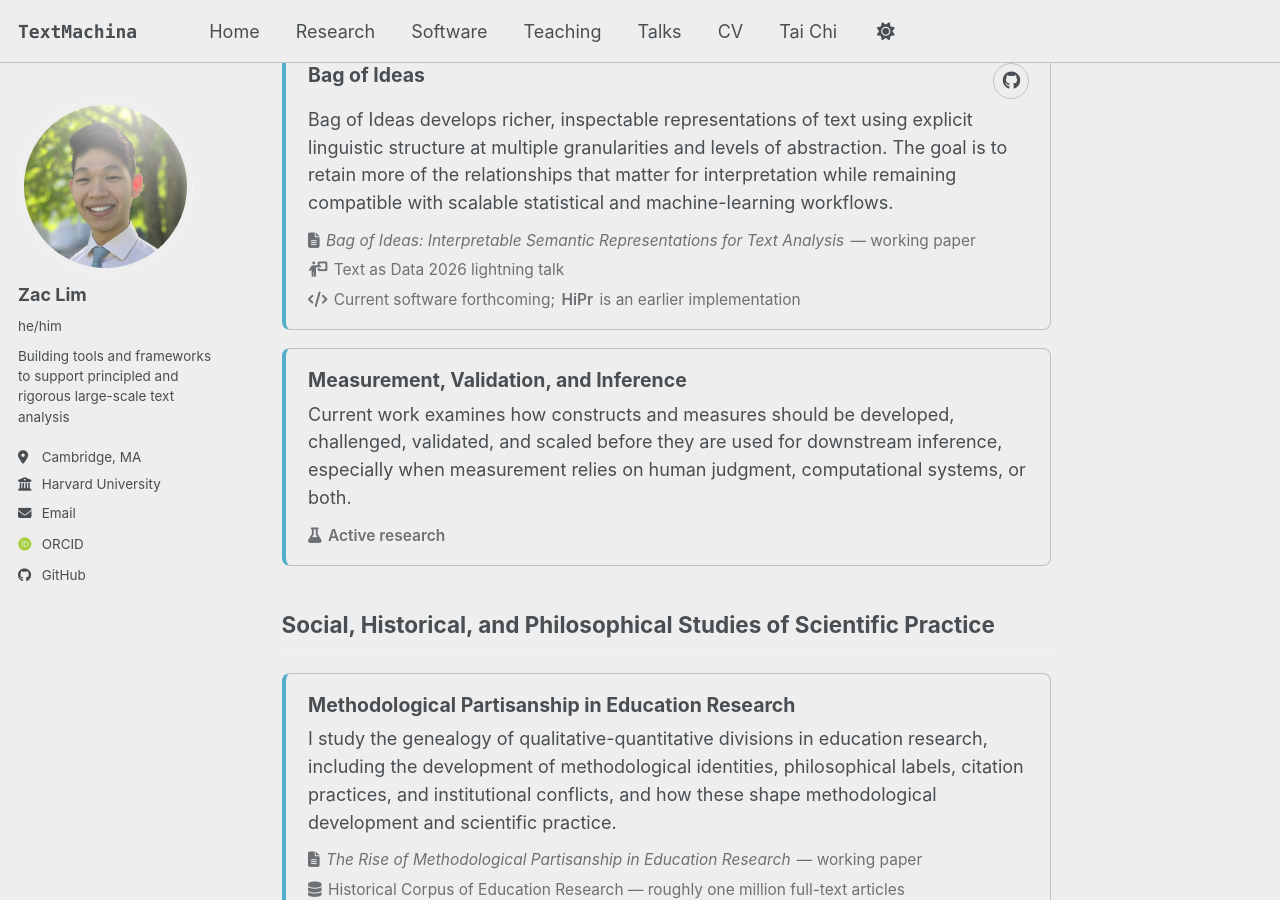
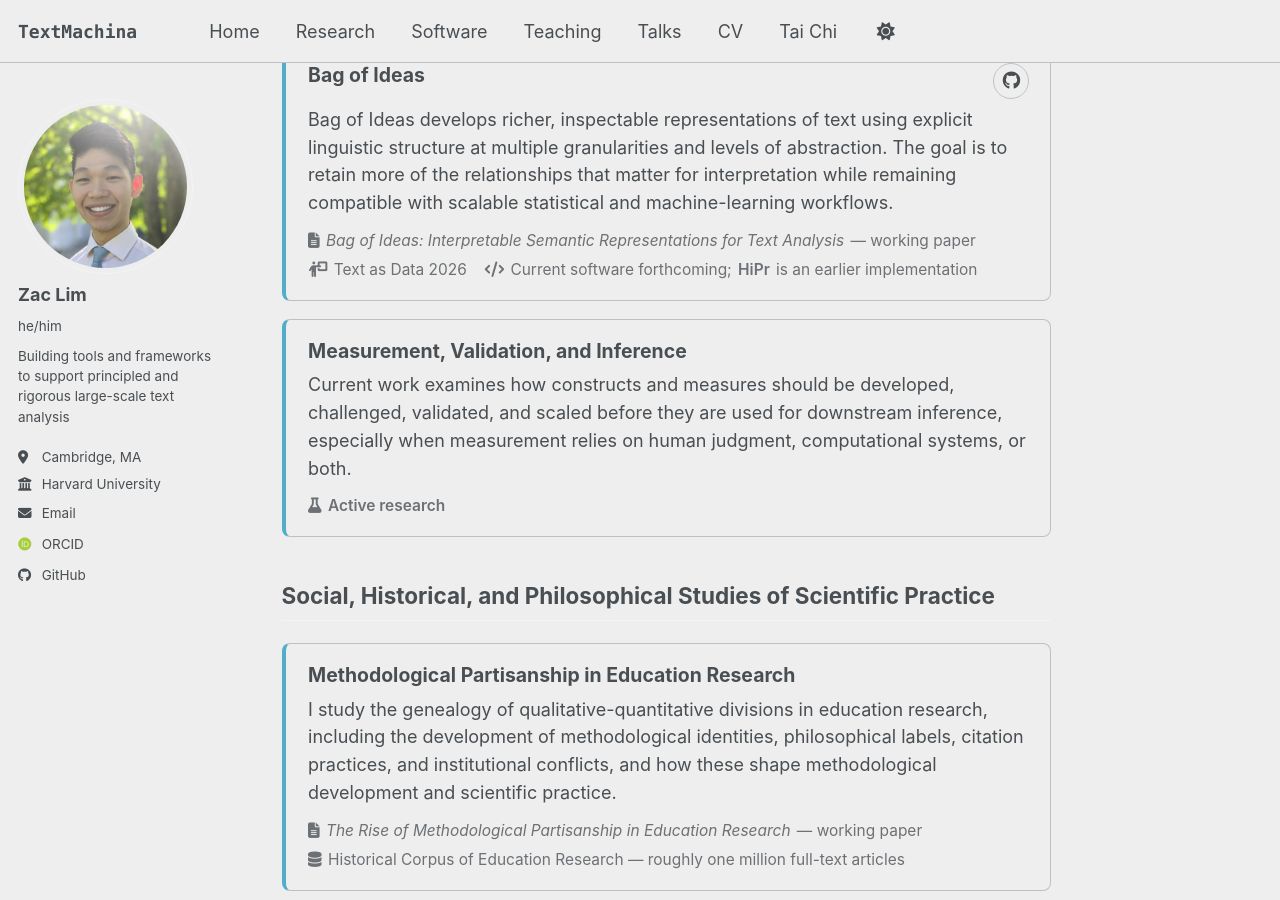
Before and after one commit to zacthinks/zacthinks.github.io, a Jekyll site: the page built from _pages/research.md, in a window 1280 px wide and 900 px high, scrolled down 1112 px. Built offline with Jekyll 4.4.1, drawn with Linux system fonts in a browser that asks for light colours; some web fonts are replaced; a script bundle is joined from its source files by our own code; library files that are not in the unit come from our copies.

Commit message:
Simplify Bag of Ideas conference listing

```diff
--- a/_pages/research.md
+++ b/_pages/research.md
@@ -65,7 +65,7 @@
   <p>Bag of Ideas develops richer, inspectable representations of text using explicit linguistic structure at multiple granularities and levels of abstraction. The goal is to retain more of the relationships that matter for interpretation while remaining compatible with scalable statistical and machine-learning workflows.</p>
   <div class="project-entry__meta">
     <span><i class="fas fa-file-lines" aria-hidden="true"></i> <em>Bag of Ideas: Interpretable Semantic Representations for Text Analysis</em> — working paper</span>
-    <span><i class="fas fa-person-chalkboard" aria-hidden="true"></i> Text as Data 2026 lightning talk</span>
+    <span><i class="fas fa-person-chalkboard" aria-hidden="true"></i> Text as Data 2026</span>
     <span><i class="fas fa-code" aria-hidden="true"></i> Current software forthcoming; <a href="https://github.com/zacthinks/HiPr">HiPr</a> is an earlier implementation</span>
   </div>
 </article>
```
